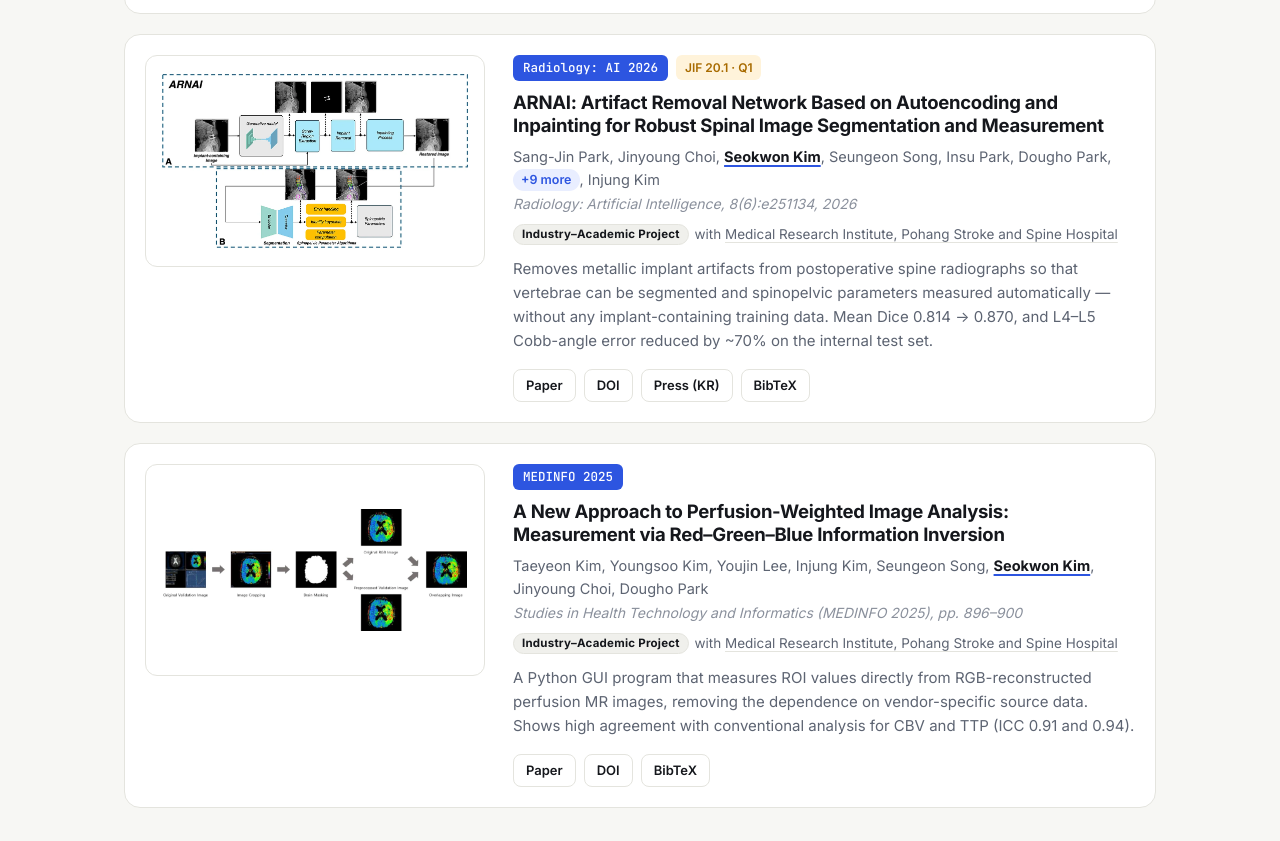
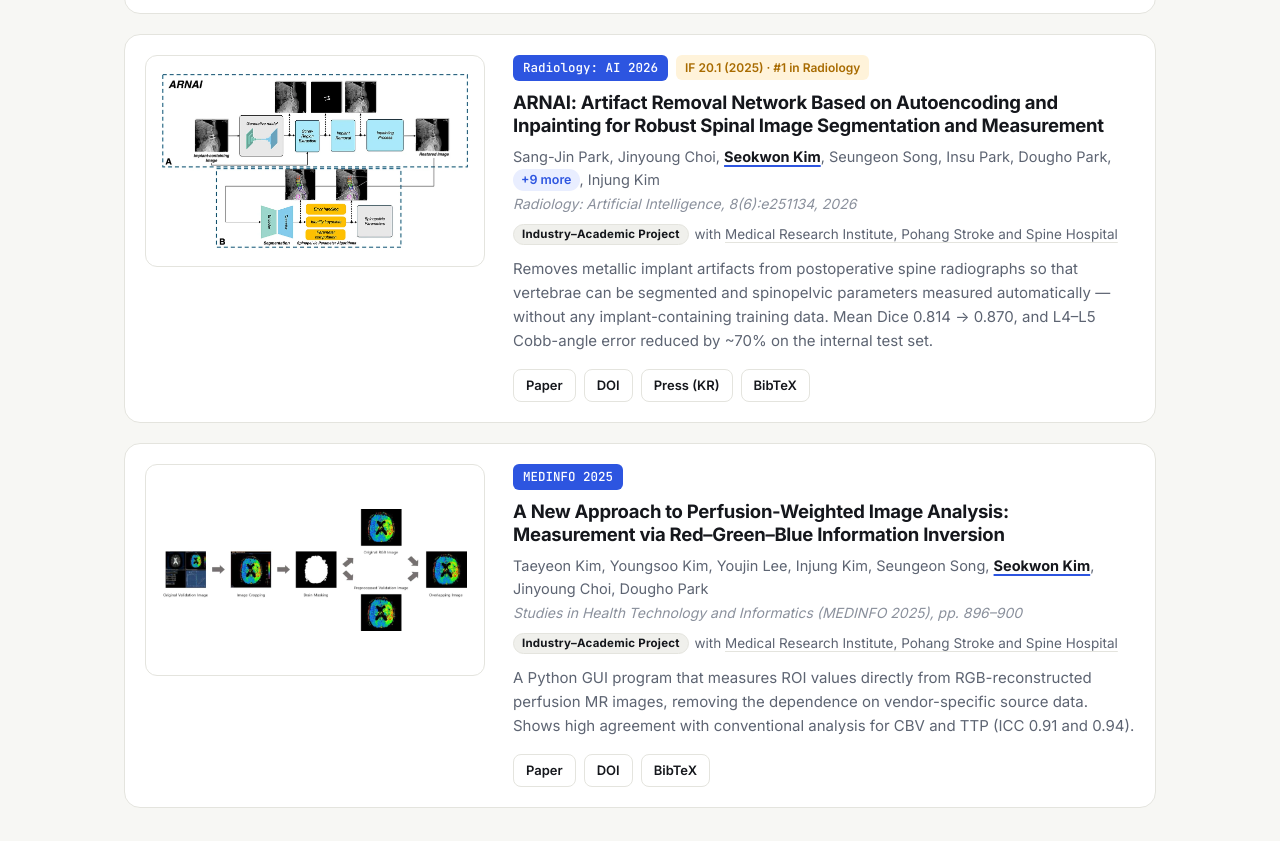
Before and after one commit to isaccKim/isaccKim.github.io, a plain HTML site: page index.html in a window 1280 px wide. Shown: the part 1650-2491 px from the top of the page. Drawn offline with Linux system fonts and the light colour scheme.

Commit message:
Update ARNAI impact factor badge

```diff
--- a/index.html
+++ b/index.html
@@ -188,7 +188,7 @@
         <div class="pub-body">
           <div class="pub-meta">
             <span class="venue">Radiology: AI 2026</span>
-            <span class="badge">JIF 20.1 · Q1</span>
+            <span class="badge" title="2025 Journal Impact Factor (Clarivate JCR); ranked 1st of 217 journals in Radiology, Nuclear Medicine &amp; Medical Imaging">IF 20.1 (2025) · #1 in Radiology</span>
           </div>
           <h3><a href="https://pubs.rsna.org/doi/full/10.1148/ryai.251134" target="_blank" rel="noopener">ARNAI: Artifact Removal Network Based on Autoencoding and Inpainting for Robust Spinal Image Segmentation and Measurement</a></h3>
           <p class="authors">Sang-Jin Park, Jinyoung Choi, <b>Seokwon Kim</b>, Seungeon Song, Insu Park, Dougho Park, <span class="more-authors" hidden>Taeyeon Kim, Youjin Lee, Donghoon Yang, Jae Man Cho, Joong Won Yang, Mansu Kim, Heum Dai Kwon, Hong-Gyu Baek, Dae-Chul Cho</span><button class="et-al">+9 more</button>, Injung Kim</p>
```
